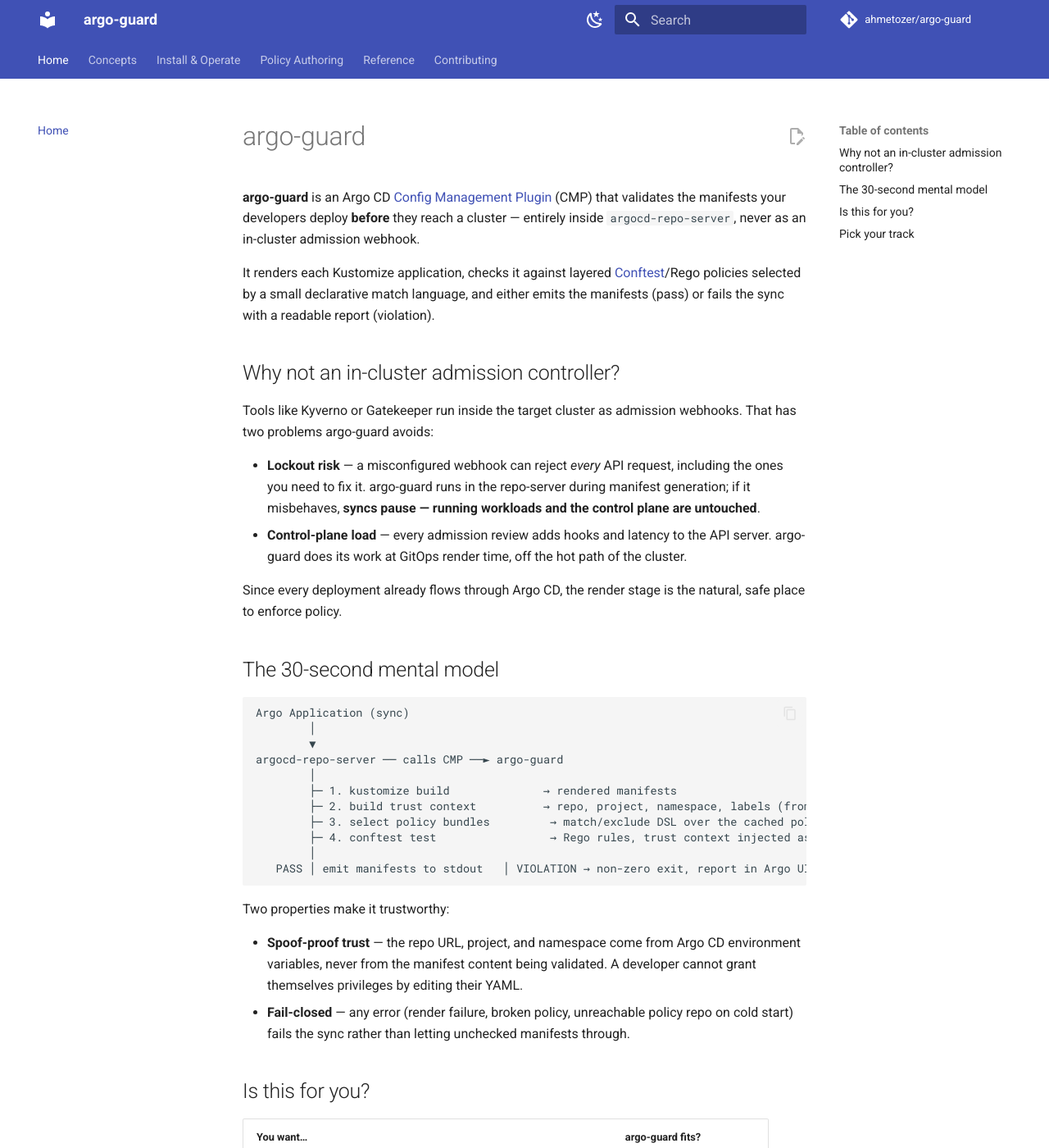
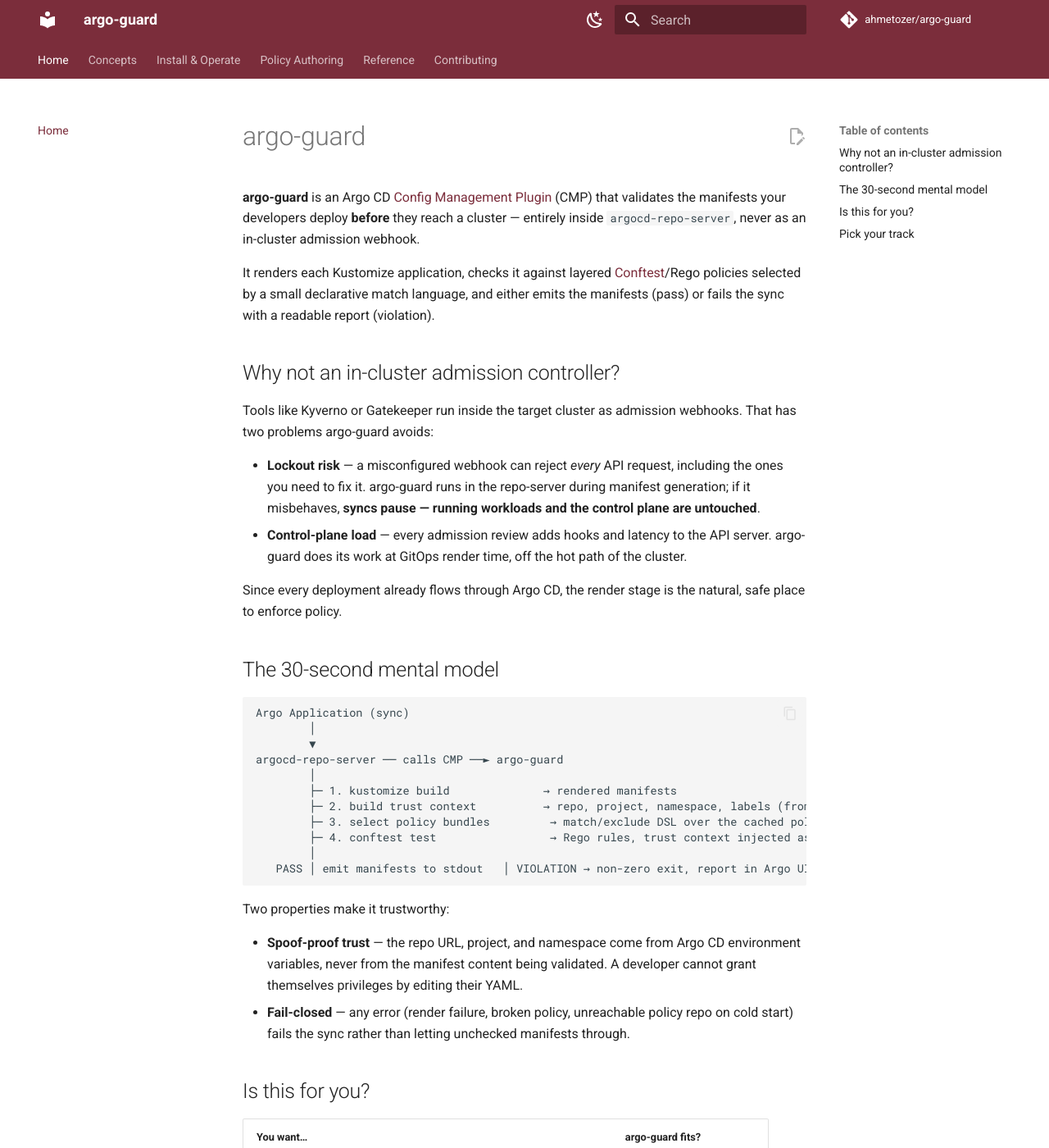
Before and after one commit to ahmetozer/argo-guard, an MkDocs documentation site: the page built from docs/index.md, in a window 1280 px wide and 1400 px high. Shown: the whole window at 82% size. Built offline with MkDocs 1.6.1 and Material for MkDocs 9.7.7, drawn with Linux system fonts in a browser that asks for light colours; comment, search, counter and statistics services are not loaded.

Commit message:
Scope wine color override to data-md-color-primary so it applies

```diff
--- a/docs/stylesheets/extra.css
+++ b/docs/stylesheets/extra.css
@@ -1,10 +1,19 @@
 /* Custom "wine" (burgundy) brand color for Material for MkDocs.
-   Overrides the default primary/accent in both light and dark schemes. */
-:root {
+   Material stamps data-md-color-primary="indigo" by default and sets the color
+   variables under that attribute selector, which outranks :root. So we override
+   under the same selectors (our sheet loads after the theme → wins). */
+:root,
+[data-md-color-primary],
+[data-md-color-primary="indigo"] {
   --md-primary-fg-color:        #7b2d3b;
   --md-primary-fg-color--light: #a14250;
   --md-primary-fg-color--dark:  #5c1f29;
-  --md-accent-fg-color:         #b03a4a;
+}
+
+:root,
+[data-md-color-accent],
+[data-md-color-accent="indigo"] {
+  --md-accent-fg-color:              #b03a4a;
   --md-accent-fg-color--transparent: #b03a4a1a;
 }
 
```
